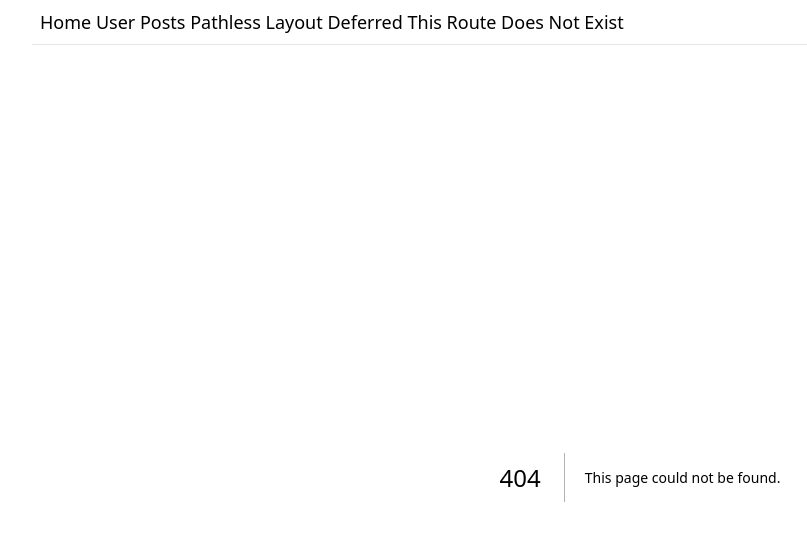
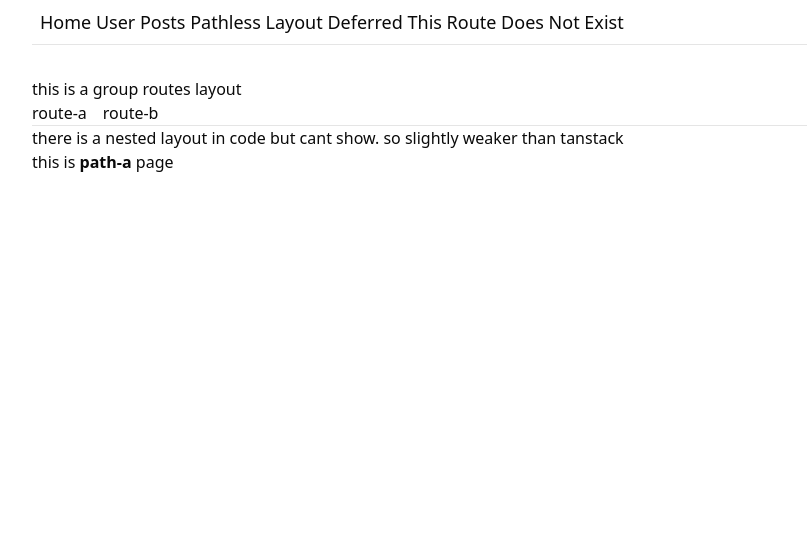
Before and after one commit to cherishh/next-try-again, a Next.js app: page /route-a in a window 1280 px wide. Before the commit this address had no page. Shown: the top 540 px of the page, without its empty margins (0-807 px from the left). Built offline with nearby package versions, Linux system fonts and the light colour scheme.

Commit message:
feat: try pathless

```diff
--- /dev/null
+++ b/app/(pathless)/(nested)/layout.tsx
@@ -0,0 +1,10 @@
+function Layout({ children }: { children: React.ReactNode }) {
+  return (
+    <div className='mt-2'>
+      <h2>this is a nested layout</h2>
+      <div>{children}</div>
+    </div>
+  );
+}
+
+export default Layout;
--- /dev/null
+++ b/app/(pathless)/layout.tsx
@@ -0,0 +1,21 @@
+import Link from 'next/link';
+
+function Layout({ children }: { children: React.ReactNode }) {
+  return (
+    <div>
+      <h1>this is a group routes layout</h1>
+      <ul className='flex gap-4'>
+        <li>
+          <Link href='/route-a'>route-a</Link>
+        </li>
+        <li>
+          <Link href='/route-b'>route-b</Link>
+        </li>
+      </ul>
+      <hr />
+      {children}
+    </div>
+  );
+}
+
+export default Layout;
--- /dev/null
+++ b/app/(pathless)/route-a/page.tsx
@@ -0,0 +1,12 @@
+function Posts() {
+  return (
+    <div>
+      <div>there is a nested layout in code but cant show. so slightly weaker than tanstack</div>
+      <h2>
+        this is <strong>path-a</strong> page
+      </h2>
+    </div>
+  );
+}
+
+export default Posts;
--- /dev/null
+++ b/app/(pathless)/route-b/page.tsx
@@ -0,0 +1,11 @@
+function Posts() {
+  return (
+    <div>
+      <h1>
+        this is <strong>path-b</strong> page
+      </h1>
+    </div>
+  );
+}
+
+export default Posts;
--- a/app/pathless/page.tsx
+++ /dev/null
@@ -1,3 +0,0 @@
-export default function Pathless() {
-  return <h2>no obvious way to do this in nextjs</h2>;
-}
--- /dev/null
+++ b/app/posts/loading.tsx
@@ -0,0 +1,3 @@
+export default function Loading() {
+  return <div>loading...</div>;
+}
--- /dev/null
+++ b/app/user/loading.tsx
@@ -0,0 +1,3 @@
+export default function Loading() {
+  return <div>loading...</div>;
+}
--- a/components/nav-link.tsx
+++ b/components/nav-link.tsx
@@ -18,7 +18,7 @@ export function NavLink() {
       <Link className={`link ${pathname === '/posts' ? 'font-bold' : ''}`} href='/posts'>
         Posts
       </Link>{' '}
-      <Link className={`link ${pathname === '/pathless' ? 'font-bold' : ''}`} href='/pathless'>
+      <Link className={`link ${pathname === '/route-group' ? 'font-bold' : ''}`} href='/route-a'>
         Pathless Layout
       </Link>{' '}
       <Link className={`link ${pathname === '/deferred' ? 'font-bold' : ''}`} href='/deferred'>
```
